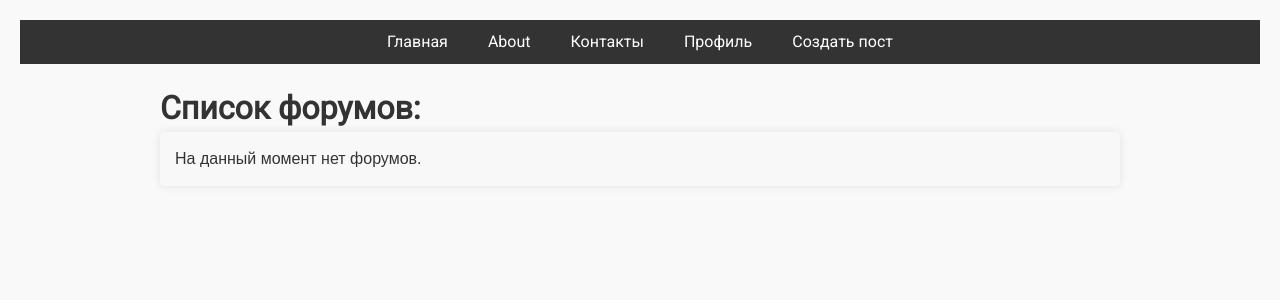
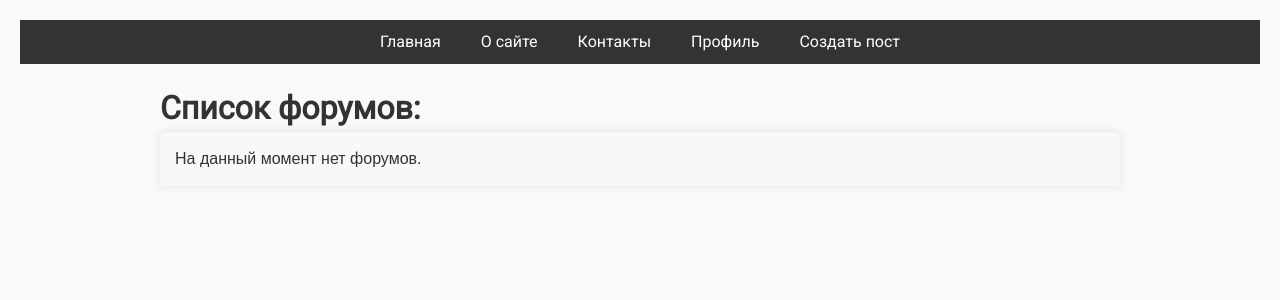
Before and after one commit to rtemchernenko/forum_proj, a Django app: page /forums/ in a window 1280 px wide. Shown: the top 300 px of the page. Run offline with Django 4.2, Linux system fonts and the light colour scheme; data that the repository does not hold is empty.

Commit message:
Пупик

```diff
--- a/forum_app/templates/forum_app/base.html
+++ b/forum_app/templates/forum_app/base.html
@@ -13,7 +13,7 @@
     <nav>
         <ul>
             <a href="http://127.0.0.1:8000/forums">Главная</a>
-            <a href="#">About</a>
+            <a href="#">О сайте</a>
             <a href="#">Контакты</a>
             <a href="http://127.0.0.1:8000/profile">Профиль</a>
             <a href="http://127.0.0.1:8000/create-post">Создать пост</a>
--- a/forum_app/templates/registration/register.html
+++ b/forum_app/templates/registration/register.html
@@ -29,7 +29,7 @@
 						<div class="clear"> </div>
 					</div>
                     {{ form.errors }}
-					<input type="submit" value="SIGNUP">
+					<input type="submit" value="Зарегистрироваться">
 				</form>
                 <p>Уже есть аккаунт? <a href="{% url 'forum_app:profile' %}">Войти!</a></p>
 			</div>
```
Also changed, not shown: media/avatars/Screenshot_1.png (added), media/avatars/k5.png (added), media/avatars/photo_2023-08-18_21-19-36.jpg (added), media/avatars/photo_2023-08-18_21-19-36_I3nEHuh.jpg (added), media/avatars/photo_2023-08-18_21-19-36_LRBEYaa.jpg (added), media/avatars/photo_2023-08-18_21-19-36_bLRfbLS.jpg (added), media/avatars/photo_2023-08-18_21-19-36_rWEhRRw.jpg (added), media/avatars/photo_2023-08-18_21-19-36_tTQ3OSD.jpg (added), media/avatars/photo_2023-08-18_21-19-36_yEhdhWu.jpg (added), media/avatars/photo_2023-08-18_21-19-36_yq530mN.jpg (added).
